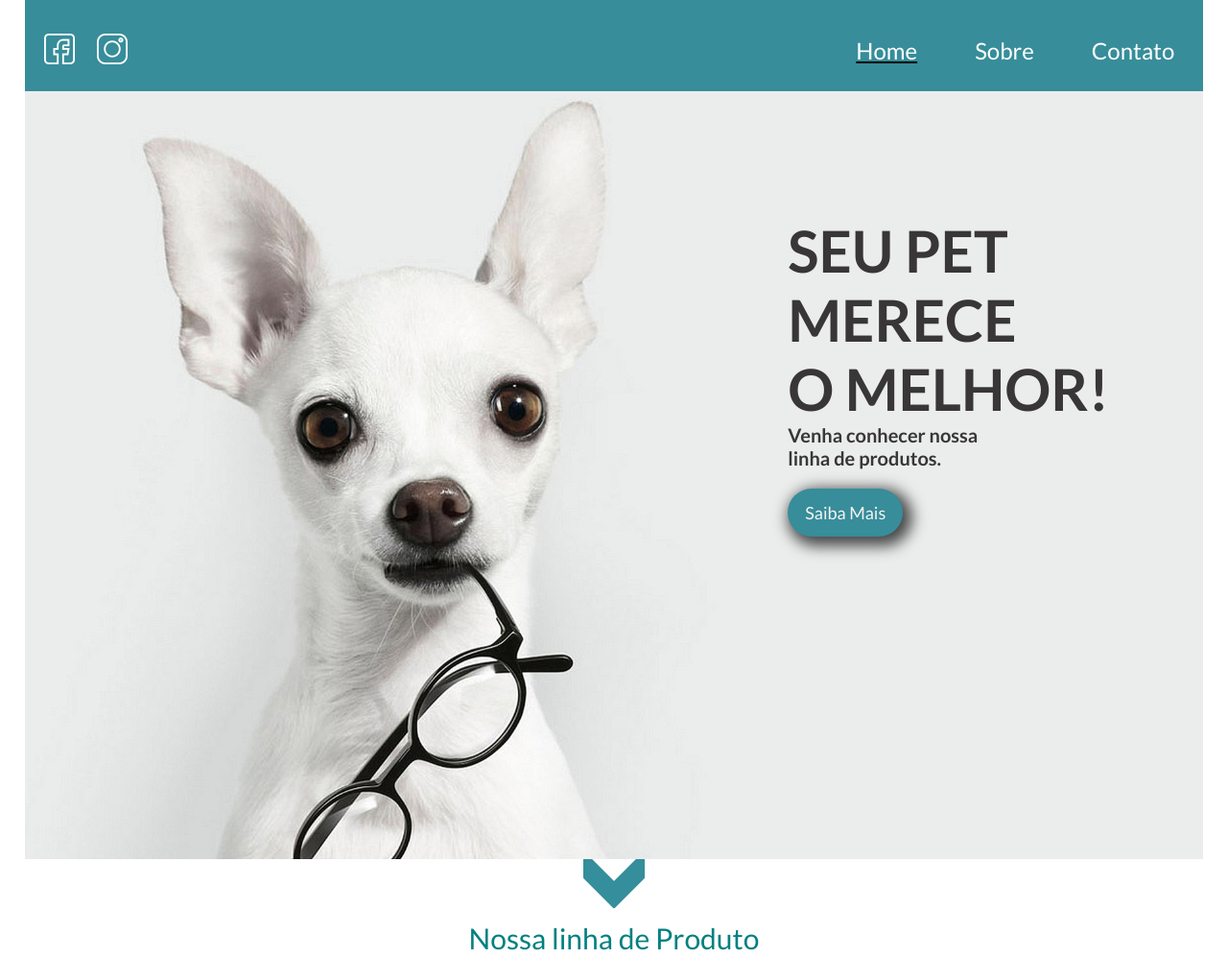
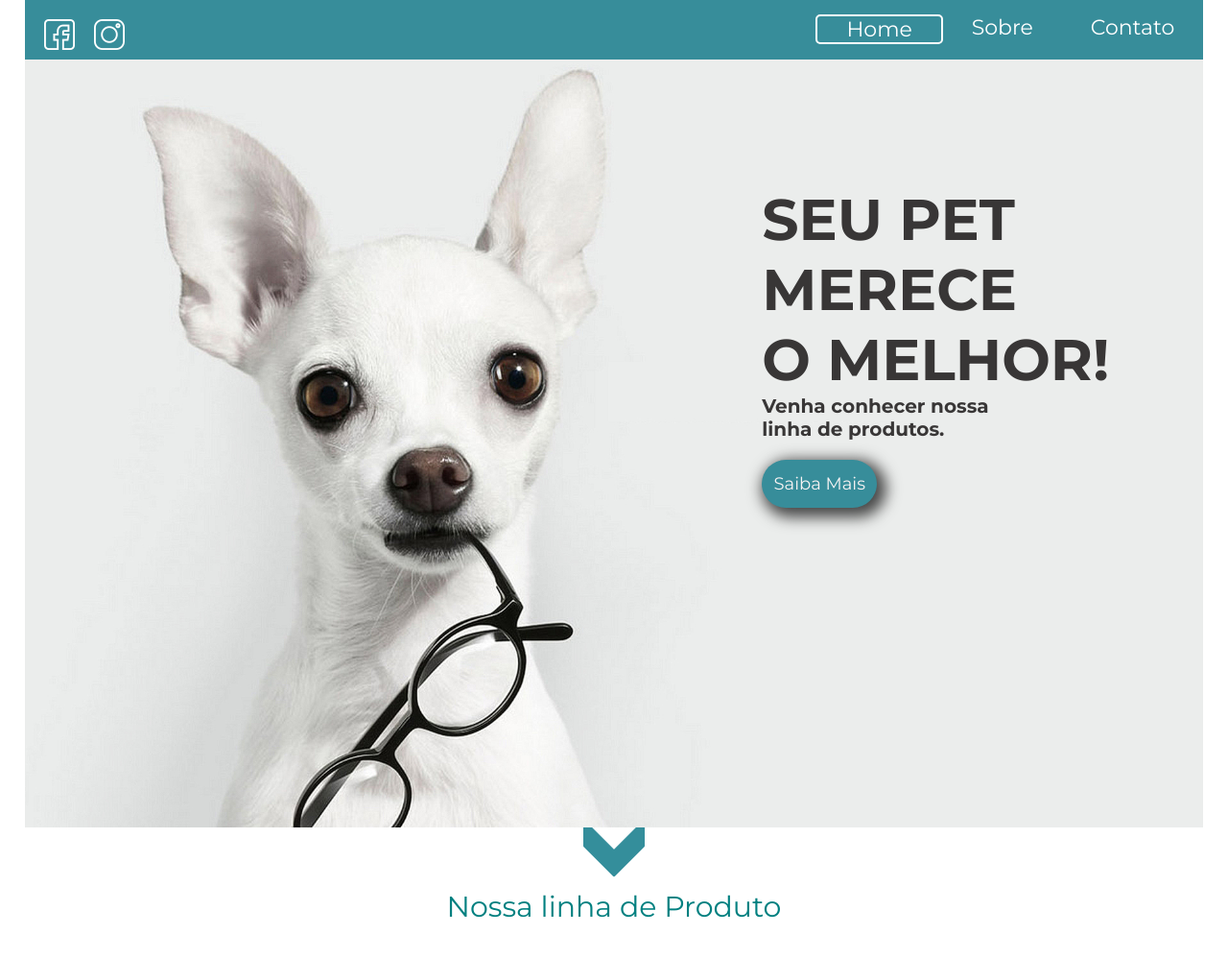
Before and after one commit to felipepaco1991/Mundo-Animal, a plain HTML site: page index.html in a window 1280 px wide. Shown: the top 998 px of the page at 96% size. Drawn offline with Linux system fonts and the light colour scheme; some packages are replaced by stand-ins of ours.

Commit message:
Final code1

```diff
--- a/css/style.css
+++ b/css/style.css
@@ -2,7 +2,7 @@
     margin:0;
     padding:0;
     box-sizing: border-box;
-    font-family: 'Lato', sans-serif;
+    font-family: 'Montserrat', sans-serif;
 }
 body, html{
     height: 100%;
@@ -19,15 +19,21 @@ body, html{
 }
 
 
+header{
+    display: block;
+}
 
 header .menu-bar{
     width: 100%;
-    padding: 30px 0;
+    display: flex;
+    justify-content: space-between;
+    padding:15px 0;
     background-color: #378d9a;
 }
 
 header nav.menu-social{
-    float: left;
+    display: flex;
+    justify-content: left;
     position: relative;
     top:5px;
     padding: 0 20px;
@@ -39,7 +45,6 @@ header nav.menu-social .img-social{
     height: 32px;
     background-image: url(../images/facebook.png);
     background-size: 100% 100%;
-    display: inline-block;
     cursor: pointer;
 
 }
@@ -55,28 +60,32 @@ header nav.menu-social .img-social1{
     height: 32px;
     background-image: url(../images/instagram.png);
     background-size: 100% 100%;
-    display: inline-block;
     margin-left: 20px;
     cursor: pointer;
 }
 
 
 header nav.menu-desktop{
-    float: right;
     position: relative;
-    top:8px;
+    right:0;
+
+
 }
 
 header nav.menu-desktop ul{
 	list-style-type: none;
+    display: flex;
+
+
 }
 
 
 header nav.menu-desktop ul li{
-	float: left;
-	font-size: 24px;
+	font-size: 22px;
 	padding:0 30px;
     font-weight: 400;
+
+
 
 }
 
@@ -84,6 +93,26 @@ header nav.menu-desktop a{
     color:white;
     text-decoration: none;
 }
+
+.border-menu{
+
+    width: 100%;
+    border: 2px solid white;
+    border-radius:5px;
+
+
+
+}
+
+li:hover{
+    width: 100%;
+    border: 1px solid white;
+    border-radius:5px;
+    transition:0.3s;
+    opacity: 9;
+}
+
+
 
 
 header nav.menu-mobile{
@@ -618,13 +647,9 @@ footer .sessao4{
 }
 
 
-@media screen and (max-width: 830px){
+/*@media screen and (max-width: 830px){
 
-    section .banner{
 
-        height: fit-content;
-
-    }
 
     section .banner .text-banner{
         right: 0;
@@ -646,7 +671,7 @@ footer .sessao4{
 
     }
 
-}
+}*/
 
 @media screen and (max-width: 768px){
 
--- a/index.html
+++ b/index.html
@@ -3,8 +3,9 @@
 <head>
     <meta charset="UTF-8">
     <meta name="author" content="Felipe Paço">
-    <link rel="preconnect" href="https://fonts.gstatic.com">
-    <link href="https://fonts.googleapis.com/css2?family=Lato:wght@300;400;700&display=swap" rel="stylesheet">
+    <link rel="preconnect" href="https://fonts.googleapis.com">
+    <link rel="preconnect" href="https://fonts.gstatic.com" crossorigin>
+    <link href="https://fonts.googleapis.com/css2?family=Montserrat:wght@300;400;700&display=swap" rel="stylesheet">
     <link href="css/style.css" rel="stylesheet">
     <meta charset="utf-8" />
 	<meta name="viewport" content="width=device-width,initial-scale=1.0,maximum-scale=1.0">
@@ -22,7 +23,7 @@
             </nav><!--menu-social-->
             <nav class="menu-desktop">
                 <ul>
-                    <li style="text-decoration:underline;"><a href="index.html" >Home</a></li>
+                    <div class="border-menu"><li><a href="index.html" >Home</a></li></div>
                     <li><a href="sobre.html">Sobre</a></li>
                     <li><a href="#">Contato</a></li>
                 </ul>
@@ -36,9 +37,7 @@
                     <li><a href="#">Contato</a></li>
                 </ul>
             </nav><!--Menu-mobile-->
-            <div class="clear"></div>
         </div><!--menu-bar-->
-        <div class="clear"></div>
         </div><!--container-->
         <!--Encerra o Menu-->
 
```
Also changed, not shown: js/menu.js (added).
